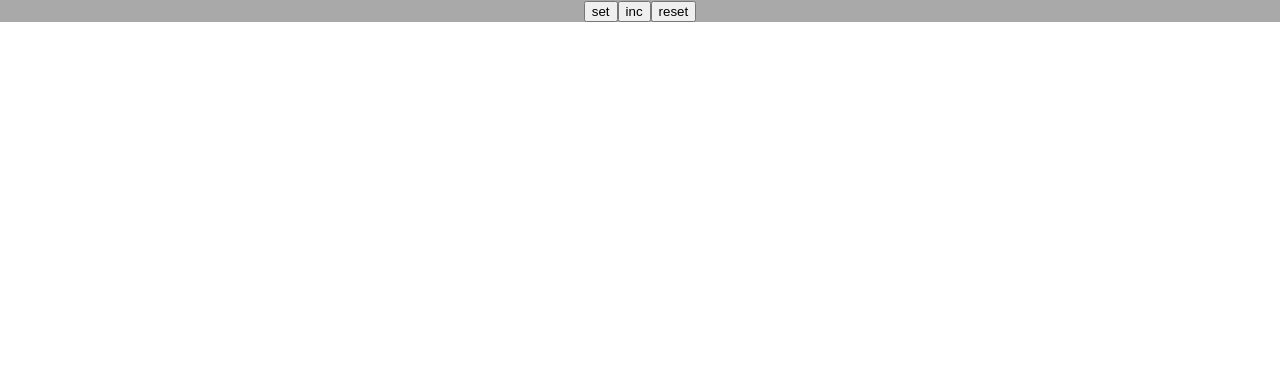
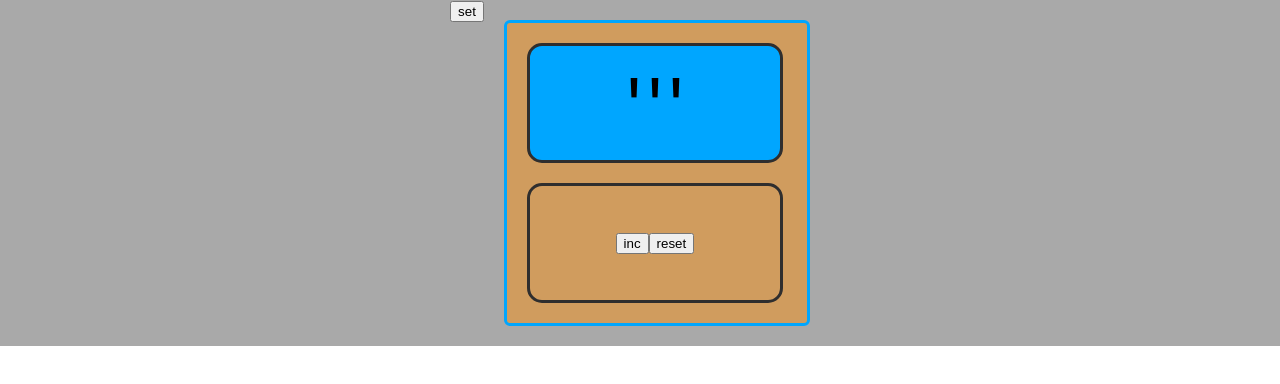
Before and after one commit to Ciahaka/counter_2, a React (Create React App) app: page / in a window 1280 px wide. Shown: the top 384 px of the page. Built offline with nearby package versions, Linux system fonts and the light colour scheme.

Commit message:
fix Counter for s

```diff
--- a/src/components/counter/Counter.tsx
+++ b/src/components/counter/Counter.tsx
@@ -1,18 +1,26 @@
 import React from 'react';
 import {SuperButton} from '../super button/SuperButton';
+import s from './Counter.module.css'
 
 export type CounterPropsType = {}
 
 export const Counter = (props: CounterPropsType) => {
 
   return (
-    <div>
+    <div className={s.count}>
+      <div className={s.number}>
+        <span>'''</span>
+      </div>
+      <div className={s.buttons}>
         <SuperButton name={'inc'}
                      callback={() => {}}
                      disabled={false}/>
+
         <SuperButton name={'reset'}
                      callback={() => {}}
                      disabled={false}/>
       </div>
+
+    </div>
   );
 };
```
Lines whose indentation alone changed are shown as unchanged.
